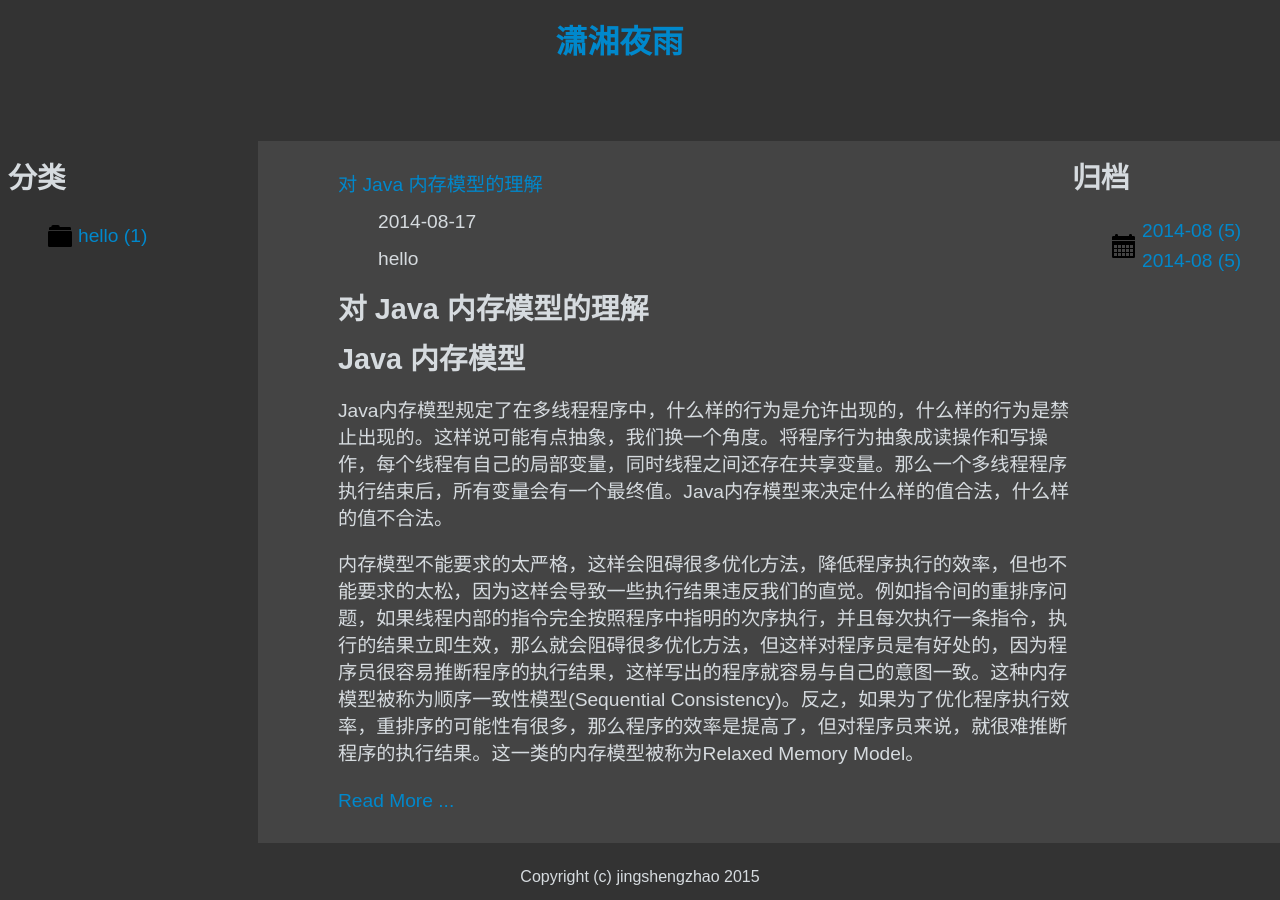
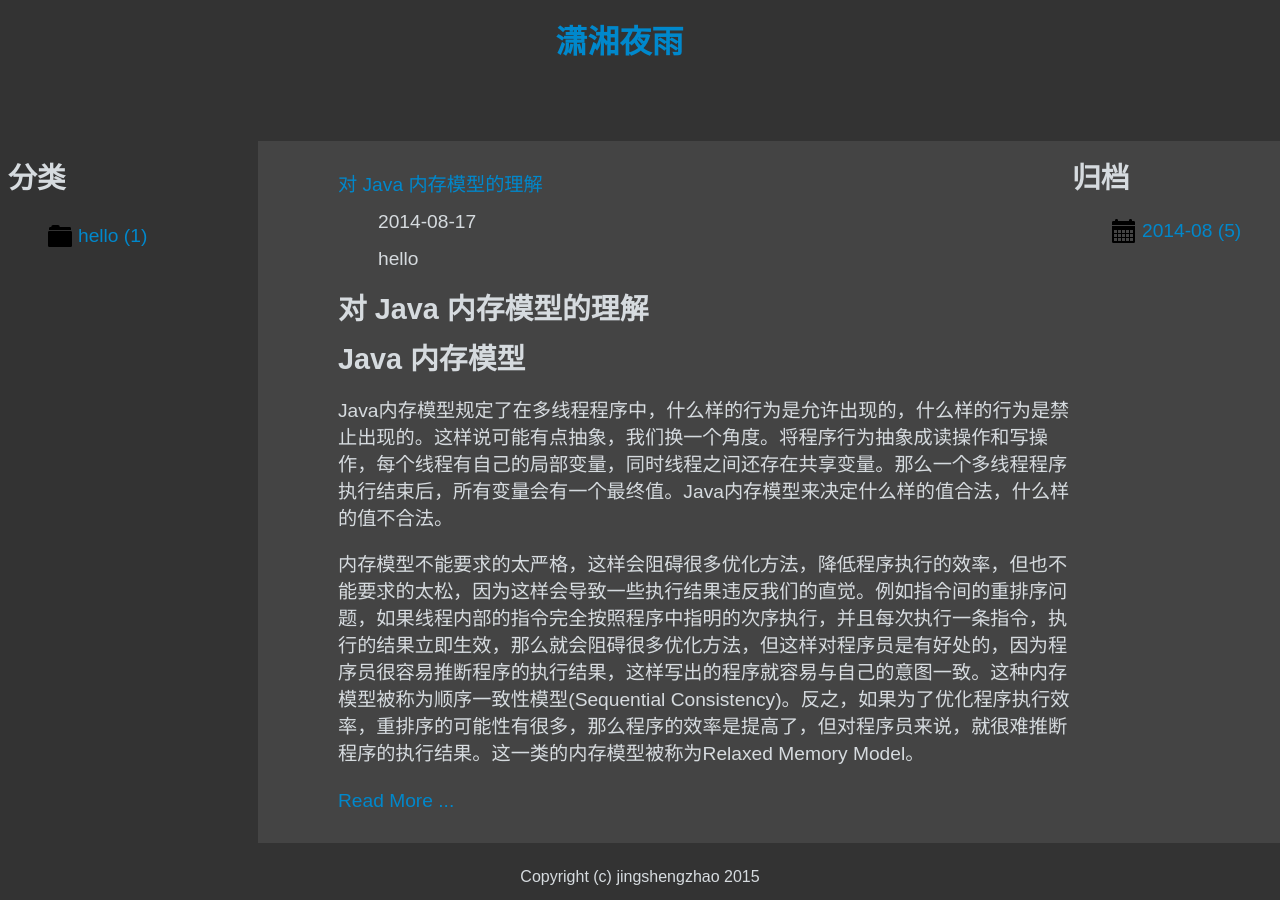
Before and after one commit to JingShengZhao/blogs, a Jekyll site: the page built from index.html, in a window 1280 px wide. Built offline with Jekyll 4.4.1, drawn with Linux system fonts in a browser that asks for light colours; Markdown is read by kramdown in place of the engine named in the settings; the list of posts is cut into pages by our own code.

Commit message:
Update archives.html

```diff
--- a/_includes/archives.html
+++ b/_includes/archives.html
@@ -9,9 +9,6 @@
         {% if month != nmonth %}
             {% capture curcount %}{{postcount | minus: precount}}{% endcapture %}
             <li>
-                <a href="{{ site.baseurl }}/_site/{{ post.date | date: '%Y/%m' }}">
-                    {{ post.date | date: '%Y-%m' }} ({{curcount}})
-                </a>
                 <a href="{{ site.baseurl }}/eagle/test.html">
                     {{ post.date | date: '%Y-%m' }} ({{curcount}})
                 </a>
```
